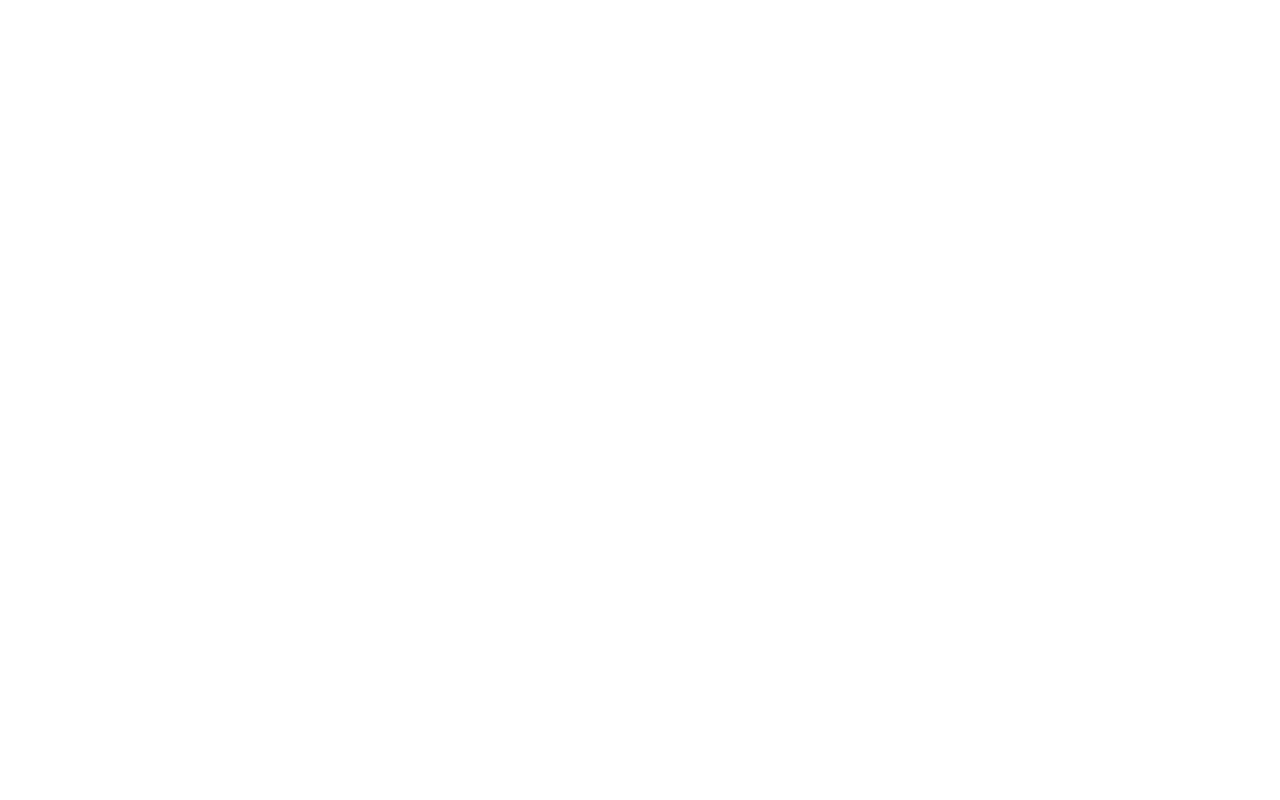
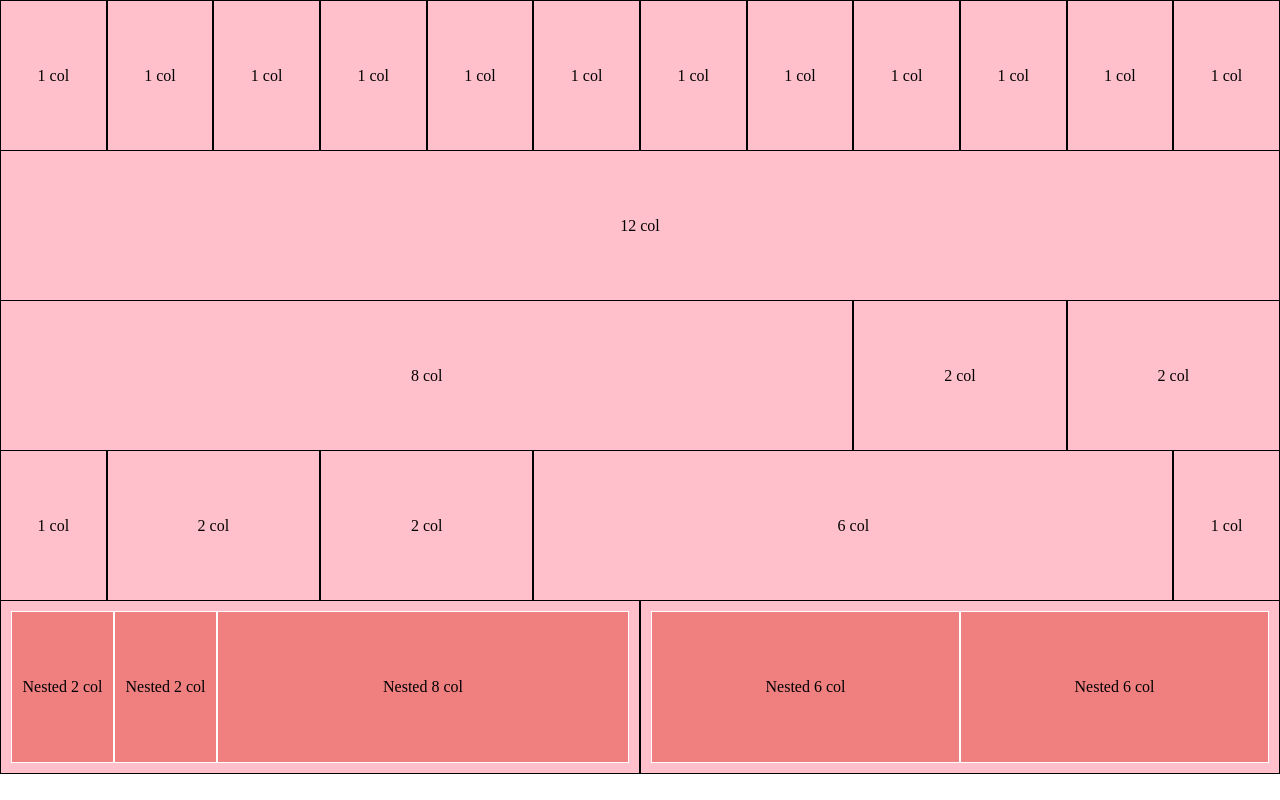
Before and after one commit to cromeo98/html-css-12bool, a plain HTML site: page index.html in a window 1280 px wide. Drawn offline with Linux system fonts and the light colour scheme.

Commit message:
add: basic html structure

```diff
--- a/css/framework.css
+++ b/css/framework.css
@@ -142,3 +142,7 @@
 .bottom-xs {
     align-items: flex-end;
 }
+
+.txt-cen{
+    text-align: center;
+}
--- a/css/style.css
+++ b/css/style.css
@@ -0,0 +1,18 @@
+.box{
+    height: 150px;;
+}
+
+.box>div{
+    line-height: 150px;
+    border: 1px solid black;
+    background-color: #ffc0cb;
+}
+
+.box-nested{
+    padding: 10px;
+}
+
+.box-nested>div{
+    border: 1px solid white;
+    background-color: #f07f80;
+}
--- a/index.html
+++ b/index.html
@@ -9,6 +9,88 @@
     <link rel="stylesheet" href="css/framework.css">
 </head>
 <body>
+    <div>
+        <!-- 12 colonne -->
+        <div class="container-fluid">
 
+            <div class="row box">
+
+                <div class="txt-cen col-xs-1">1 col</div>
+                <div class="txt-cen col-xs-1">1 col</div>
+                <div class="txt-cen col-xs-1">1 col</div>
+                <div class="txt-cen col-xs-1">1 col</div>
+                <div class="txt-cen col-xs-1">1 col</div>
+                <div class="txt-cen col-xs-1">1 col</div>
+                <div class="txt-cen col-xs-1">1 col</div>
+                <div class="txt-cen col-xs-1">1 col</div>
+                <div class="txt-cen col-xs-1">1 col</div>
+                <div class="txt-cen col-xs-1">1 col</div>
+                <div class="txt-cen col-xs-1">1 col</div>
+                <div class="txt-cen col-xs-1">1 col</div>
+
+            </div>
+        </div>
+
+        <!-- 1 colonna -->
+        <div class="container-fluid">
+
+            <div class="row box">
+
+                <div class="txt-cen col-xs-12">12 col</div>
+
+            </div>
+        </div>
+
+        <!-- 1 colonna da 8 2 da 2 -->
+        <div class="container-fluid">
+
+            <div class="row box">
+
+                <div class="txt-cen col-xs-8">8 col</div>
+
+                <div class="txt-cen col-xs-2">2 col</div>
+                <div class="txt-cen col-xs-2">2 col</div>
+
+            </div>
+        </div>
+
+        <!-- 2 colonne da 1, 2 da 2, 1 da 6-->
+        <div class="container-fluid">
+
+            <div class="row box">
+
+                <div class="txt-cen col-xs-1">1 col</div>
+
+                <div class="txt-cen col-xs-2">2 col</div>
+                <div class="txt-cen col-xs-2">2 col</div>
+
+                <div class="txt-cen col-xs-6">6 col</div>
+
+                <div class="txt-cen col-xs-1">1 col</div>
+
+            </div>
+        </div>
+
+        <!-- 2 colonne da 6 con due nested, uno da 2 colonne da 2 e una da 8 e uno con 2 colonne da 6-->
+        <div class="container-fluid">
+
+            <div class="row box">
+
+                <div class="col-xs-6 row box-nested">
+                    <div class="txt-cen col-xs-2">Nested 2 col</div>
+                    <div class="txt-cen col-xs-2">Nested 2 col</div>
+                    <div class="txt-cen col-xs-8">Nested 8 col</div>
+                </div>
+
+                <div class="col-xs-6 row box-nested">
+                    <div class="txt-cen col-xs-6">Nested 6 col</div>
+                    <div class="txt-cen col-xs-6">Nested 6 col</div>
+                </div>
+
+            </div>
+        </div>
+
+
+    </div>
 </body>
 </html>
```
